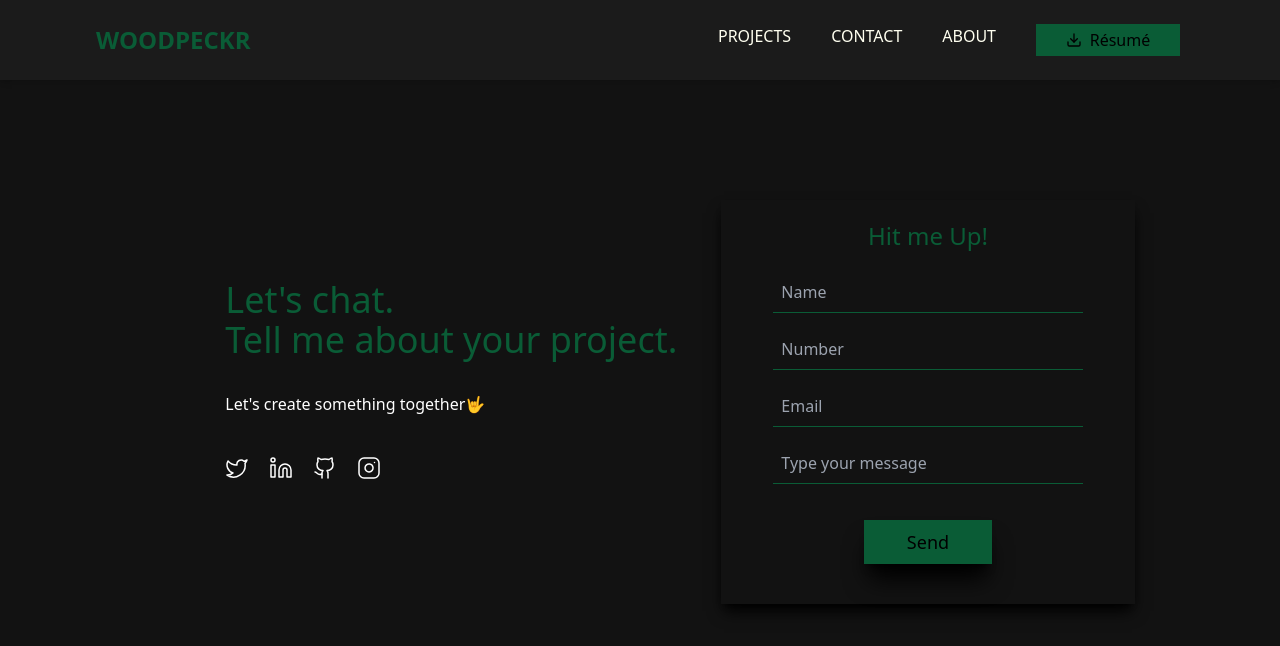
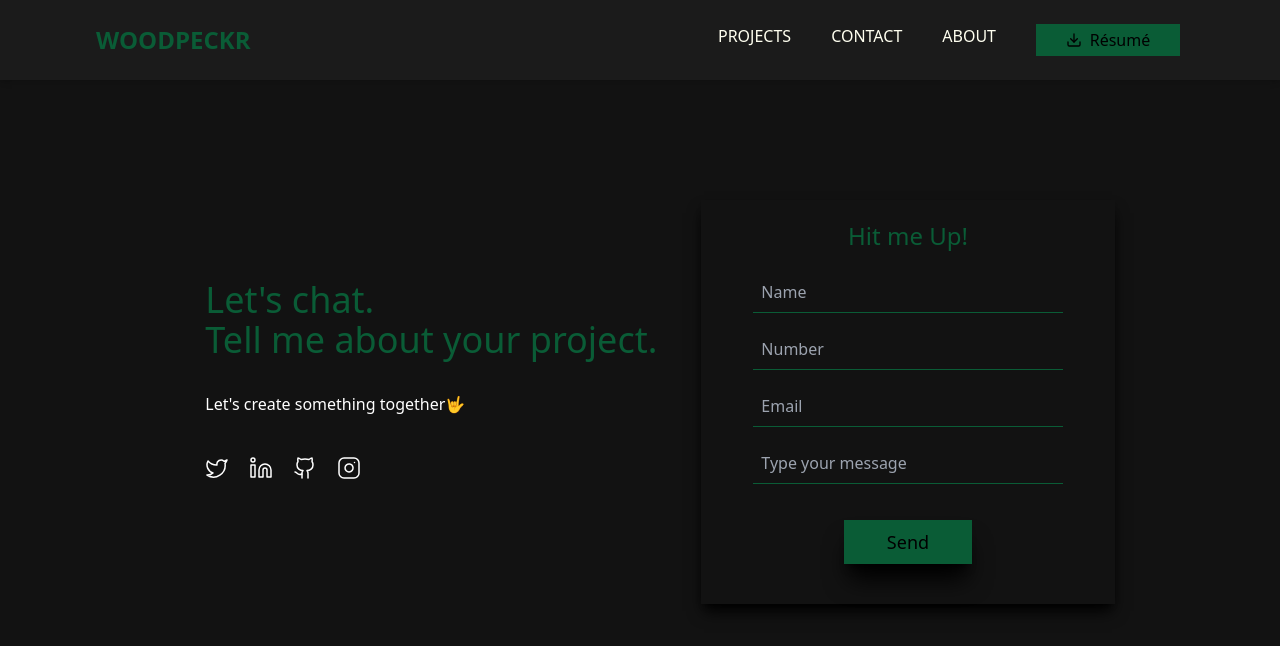
Before and after one commit to RaphaelWright/ralphland, a React (Vite) app: page /contact in a window 1280 px wide. Shown: the top 646 px of the page. Built offline with nearby package versions, Linux system fonts and the light colour scheme.

Commit message:
contact form final

```diff
--- a/src/pages/Contact.jsx
+++ b/src/pages/Contact.jsx
@@ -9,8 +9,8 @@ const Contact = () => {
     <div className="w-screen h-full md:h-screen bg-[#121212]">
       <Header />
       {/* <h1 className="text-4xl font-bold text-white pl-20">Contact</h1> */}
-      <div className=" mt-16 pl-10 mx-auto md:flex md:space-x-1 md:justify-center">
-        <div className="md:justify-center md:mt-14 md:space-y-5 md:px-10 ">
+      <div className=" mt-16 mx-5 md:flex md:space-x-1 md:justify-center">
+        <div className=" md:justify-center md:mt-14 md:space-y-5 md:px-10 ">
           <h2 className=" text-2xl md:text-4xl font-medium md:pt-20 text-[#0a5c36]">
             Let&apos;s chat.
             <br />
```
